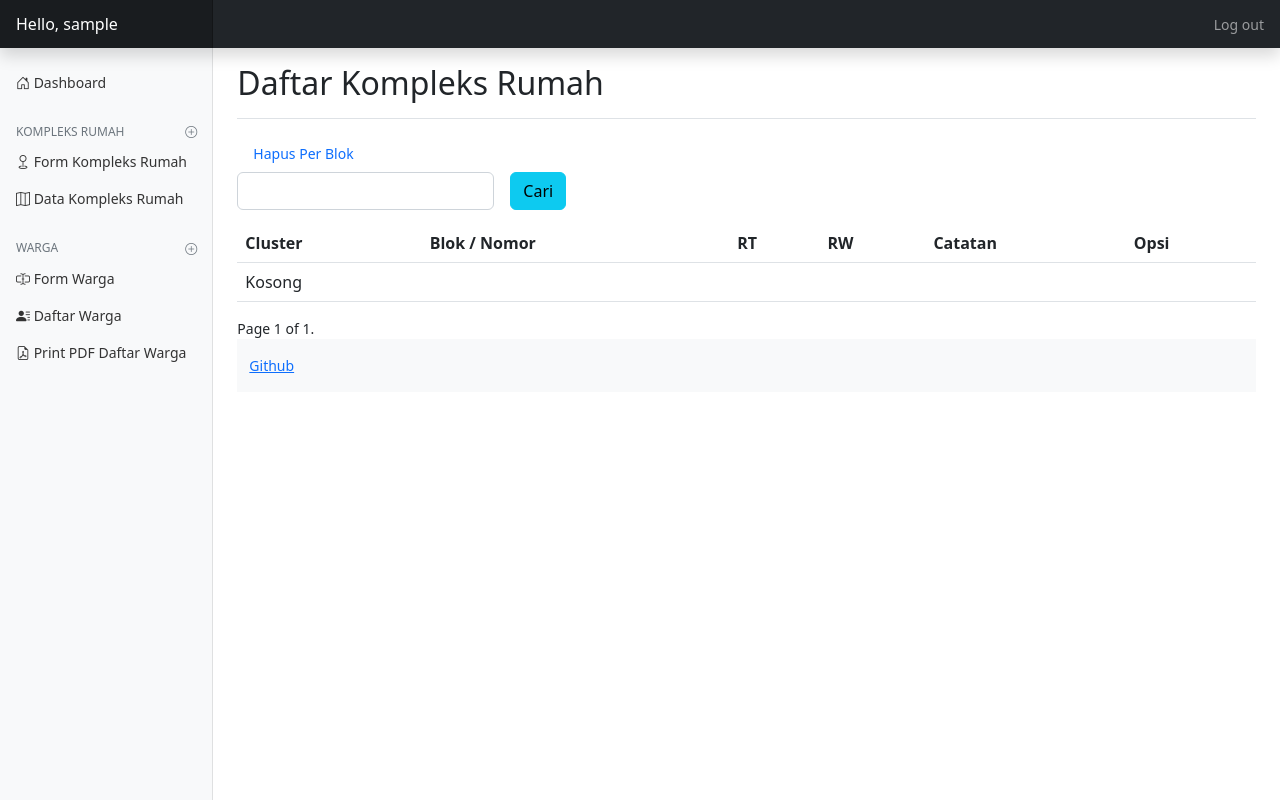
After one commit to robertusnegoro/datawarga, a Django app: page /list-kompleks-view in a window 1280 px wide. The commit adds this page. Run offline with Django 4.2, Linux system fonts and the light colour scheme; the visitor is signed in with stand-in values (Sample User, id 1); data that the repository does not hold is empty; some libraries are stand-ins or nearby versions.

Commit message:
Kompleks module WIP

```diff
--- a/datawarga/kependudukan/templates/base.html
+++ b/datawarga/kependudukan/templates/base.html
@@ -36,7 +36,7 @@
                         </ul>
 
                         <h6 class="sidebar-heading d-flex justify-content-between align-items-center px-3 mt-4 mb-1 text-muted text-uppercase">
-                            <span>Kompleks / Cluster</span>
+                            <span>Kompleks Rumah</span>
                             <a class="link-secondary" href="#" aria-label="warga">
                                 <i class="align-text-bottom bi-plus-circle"></i>
                             </a>
@@ -49,7 +49,7 @@
                                 </a>
                             </li>
                             <li class="nav-item">
-                                <a class="nav-link" href="{% url 'kependudukan:kompleksForm' %}">
+                                <a class="nav-link" href="{% url 'kependudukan:listKompleksView' %}">
                                     <span class="align-text-bottom"></span>
                                     <i class="bi bi-map"></i> </i> Data Kompleks Rumah
                                 </a>
--- /dev/null
+++ b/datawarga/kependudukan/templates/list_kompleks_view.html
@@ -0,0 +1,88 @@
+{% extends "base.html" %}
+{% block title %}Daftar Kompleks Rumah{% endblock %}
+{% block pagetitle %}Daftar Kompleks Rumah{% endblock %}
+{% block content %}
+{% load crispy_forms_tags %}
+
+<div class="col-md-9">
+    <ul class="nav">
+        <li class="nav-item">
+            <a class="nav-link" href="{% url 'kependudukan:deleteBlokForm' %}">Hapus Per Blok</a>
+        </li>
+    </ul>
+</div>
+
+{% if message %}
+<div class="alert alert-info alert-dismissible fade show" role="alert">
+    {{ message }}
+    <button type="button" class="btn-close" data-bs-dismiss="alert" aria-label="Close"></button>
+</div>
+{% endif %}
+<form method="get" action="{% url 'kependudukan:listKompleksView' %}" class="row g-3">
+    <div class="col-auto">
+        <input name="search" type="text" class="form-control" id="search">
+    </div>
+    <div class="col-auto">
+        <button type="submit" id="submitBtn" class="btn btn-info">Cari</button>
+    </div>
+
+</form>
+<table class="table">
+    <thead>
+        <tr>
+            <th>Cluster</th>
+            <th>Blok / Nomor</th>
+            <th>RT</th>
+            <th>RW</th>
+            <th>Catatan</th>
+            <th>Opsi</th>
+        </tr>
+    </thead>
+
+    {% for w in page_obj %}
+    <tr>
+        <td>{{ w.cluster }}</td>
+        <td>{{ w.blok }} / {{ w.nomor }}</td>
+        <td>{{ w.rt }}</td>
+        <td>{{ w.rw }}</td>
+        <td>
+            {% if w.description == None %}
+
+            {% else %}
+                {{ w.description }}
+            {% endif %}
+        </td>
+        <td>
+            <a class="btn btn-secondary btn-sm" href="{% url 'kependudukan:detailKompleks' w.id %}">
+                <i class="bi bi-newspaper"></i>
+            </a> &nbsp;
+            <a class="btn btn-danger btn-sm" href="{% url 'kependudukan:deleteformWarga' w.id %}">
+                <i class="bi bi-trash"></i>
+            </a>
+        </td>
+    </tr>
+    {% empty %}
+    <tr>
+        <td colspan="6">Kosong</td>
+    </tr>
+    {% endfor %}
+</table>
+
+<div class="pagination">
+    <span class="step-links">
+        {% if page_obj.has_previous %}
+            <a href="?page=1">&laquo; first</a>
+            <a href="?page={{ page_obj.previous_page_number }}">previous</a>
+        {% endif %}
+
+        <span class="current">
+            Page {{ page_obj.number }} of {{ page_obj.paginator.num_pages }}.
+        </span>
+
+        {% if page_obj.has_next %}
+            <a href="?page={{ page_obj.next_page_number }}">next</a>
+            <a href="?page={{ page_obj.paginator.num_pages }}">last &raquo;</a>
+        {% endif %}
+    </span>
+</div>
+{% endblock %}
--- a/datawarga/kependudukan/urls.py
+++ b/datawarga/kependudukan/urls.py
@@ -18,6 +18,13 @@ urlpatterns = [
     path("dashboard-report", views.dashboard_warga, name="dashboardWarga"),
     path("form-kompleks", views.kompleks_form, name="kompleksForm"),
     path("generate-kompleks-exec", views.generate_kompleks, name="generateKompleks"),
+    path(
+        "list-kompleks-view", views.KompleksListView.as_view(), name="listKompleksView"
+    ),
+    path("delete-blok-form", views.delete_blok_form, name="deleteBlokForm"),
+    path(
+        "detail-kompleks/<int:idkompleks>", views.detail_kompleks, name="detailKompleks"
+    ),
     re_path(
         r"^%s(?P<path>.*)$" % settings.MEDIA_URL[1:],
         views.protected_serve,
--- a/datawarga/kependudukan/views.py
+++ b/datawarga/kependudukan/views.py
@@ -218,15 +218,106 @@ def generate_kompleks(request):
             total_num = int(request.POST["total_num"])
 
             counter = 0
-            while counter <= total_num:
+            while counter < total_num:
                 counter += 1
                 Kompleks.objects.create(
                     cluster=cluster, blok=blok, rt=rt, rw=rw, nomor=counter
                 )
                 logger.info("%s, %s, %s is saved to db" % (cluster, blok, counter))
-            return HttpResponse("%s data is saved" % (counter))
+            base_url = reverse("kependudukan:listKompleksView")
+            payload = urlencode(
+                {
+                    "message": "data blok %s sebanyak %s nomor rumah telah disimpan!"
+                    % (blok, counter)
+                }
+            )
+            url_redir = "{}?{}".format(base_url, payload)
+            return redirect(url_redir)
         else:
             logger.info(form.errors)
             return HttpResponse("form is not valid %s" % (form.errors))
     else:
         return Http404()
+
+
+@method_decorator(login_required, name="dispatch")
+class KompleksListView(ListView):
+    paginate_by = 50
+    template_name = "list_kompleks_view.html"
+    queryset = Kompleks.objects.order_by("-id")
+
+    def get_context_data(self, **kwargs):
+        context = super().get_context_data(**kwargs)
+        if "message" in self.request.GET:
+            context["message"] = self.request.GET["message"]
+        return context
+
+    def get_queryset(self):
+        queryset = super().get_queryset()
+        if "search" in self.request.GET:
+            search_keyword = str(self.request.GET["search"])
+
+            queryset = queryset.filter(
+                Q(cluster__icontains=search_keyword) | Q(blok__icontains=search_keyword)
+            )
+        return queryset
+
+
+@login_required
+def delete_blok_form(request):
+    if request.POST:
+        blok = str(request.POST["blok"])
+        data_blok = Kompleks.objects.filter(blok=blok)
+        jumlah_data = len(data_blok)
+        if jumlah_data == 0:
+            return HttpResponse("Tidak ada yang dihapus, klik back")
+        data_blok.delete()
+        logger.info("Deleting data kompleks blok %s " % (blok))
+        base_url = reverse("kependudukan:listKompleksView")
+        payload = urlencode(
+            {
+                "message": "data blok %s sebanyak %s nomor rumah telah dihapus!"
+                % (blok, jumlah_data)
+            }
+        )
+        url_redir = "{}?{}".format(base_url, payload)
+        return redirect(url_redir)
+    else:
+        return render(request=request, template_name="delete_blok_form.html")
+
+
+@login_required
+def detail_kompleks(request, idkompleks):
+    data_kompleks = get_object_or_404(Kompleks, pk=idkompleks)
+    context = {}
+    if request.POST:
+        cluster = str(request.POST["cluster"])
+        blok = str(request.POST["blok"])
+        rt = str(request.POST["rt"])
+        rw = str(request.POST["rw"])
+        nomor = str(request.POST["nomor"])
+        description = str(request.POST["description"])
+
+        data_kompleks.cluster = cluster
+        data_kompleks.blok = blok
+        data_kompleks.rt = rt
+        data_kompleks.rw = rw
+        data_kompleks.nomor = nomor
+        data_kompleks.description = description
+        data_kompleks.save()
+
+        context["message"] = "Data %s/%s telah disimpan" % (blok, nomor)
+        logger.info(context["message"])
+
+    context["data"] = data_kompleks
+    return render(
+        request=request, template_name="form_kompleks_detail.html", context=context
+    )
+
+
+@login_required
+def warga_rumah(request, idkompleks):
+    data_warga = Warga.objects.filter(kompleks=idkompleks)
+    total_warga = len(data_warga)
+    response = {"data": data_warga, "total": total_warga}
+    return JsonResponse(response)
```
Also changed, not shown: datawarga/kependudukan/templates/delete_blok_form.html (added, +20 -0 lines), datawarga/kependudukan/templates/form_kompleks_detail.html (added, +61 -0 lines).
